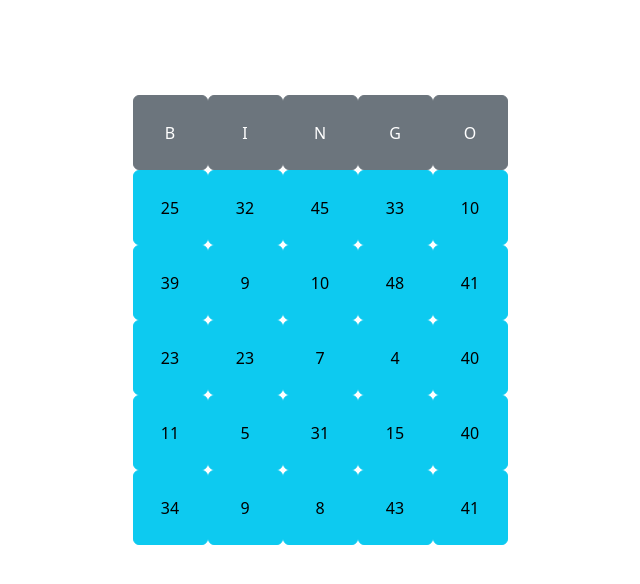
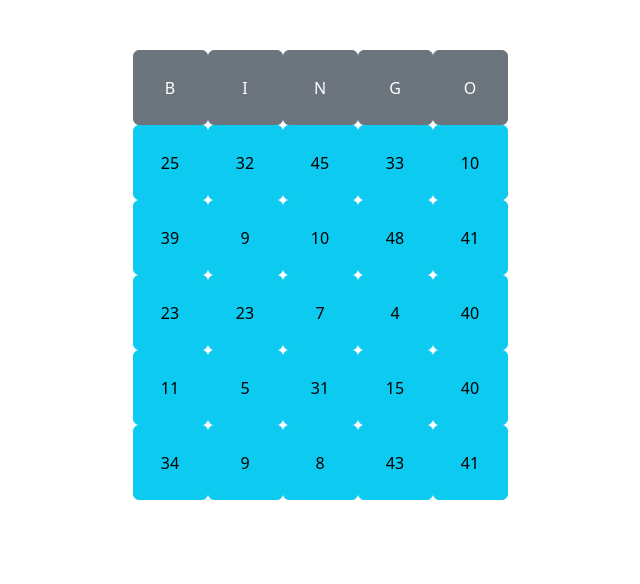
Before and after one commit to fceja/bingo_game, a plain HTML site: page index.html in a window 1280 px wide. Shown: the whole page, without its empty margins (320-960 px from the left). Drawn offline with nearby package versions, Linux system fonts and the light colour scheme.

Commit message:
simplify css

```diff
--- a/src/styles/bingo.css
+++ b/src/styles/bingo.css
@@ -1,33 +1,24 @@
-html {
-    width:100%;
-    height:100%;
-    min-width: 400px;
-    min-height: 475px;
-}
-
 body {
-    width: 100%;
-    height: 80%;
+  width: 100vw;
   display: flex;
   align-items: center;
   justify-content: center;
-    flex-direction: column;
   line-height: 0;
 }
 
+#bingogame {
+  margin-top: 50px;
+}
 
-a[class='btn btn-info bingo'],a[class='btn btn-danger bingo'] {
+a[class="btn btn-info bingo"],
+a[class="btn btn-danger bingo"] {
   width: 75px;
   height: 75px;
   display: table-cell;
-    vertical-align: middle;
-    text-align: center;
 }
 
-a[class='btn btn-secondary bingo'] {
+a[class="btn btn-secondary bingo"] {
   width: 75px;
   height: 75px;
   display: table-cell;
-    vertical-align: middle;
-    text-align: center;
 }
```
Lines whose indentation alone changed are shown as unchanged.
